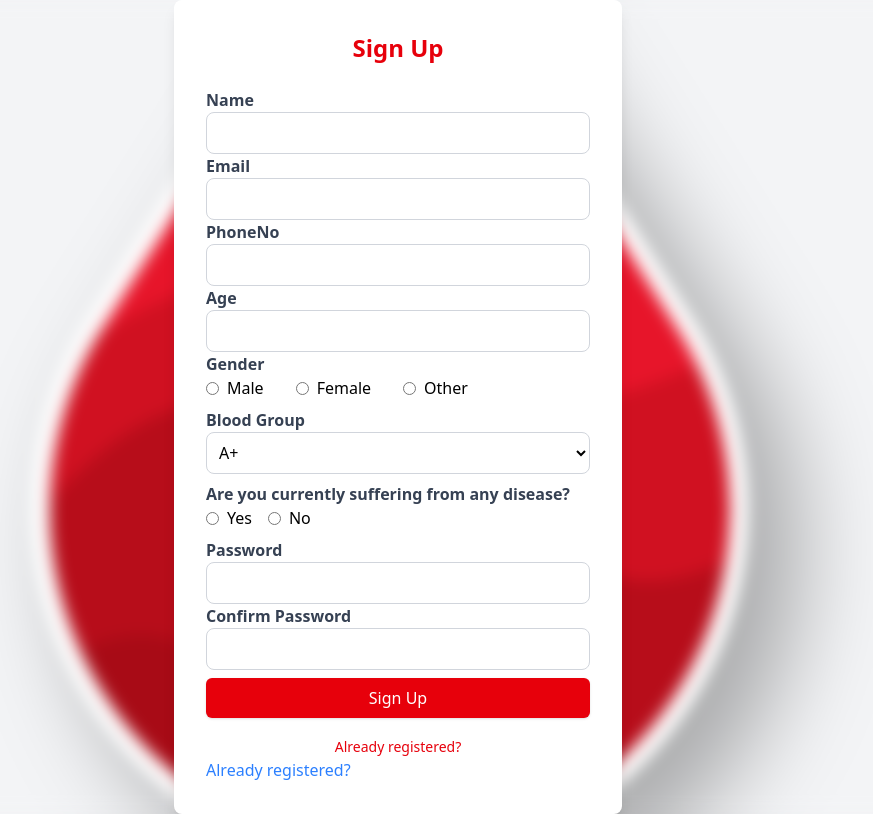
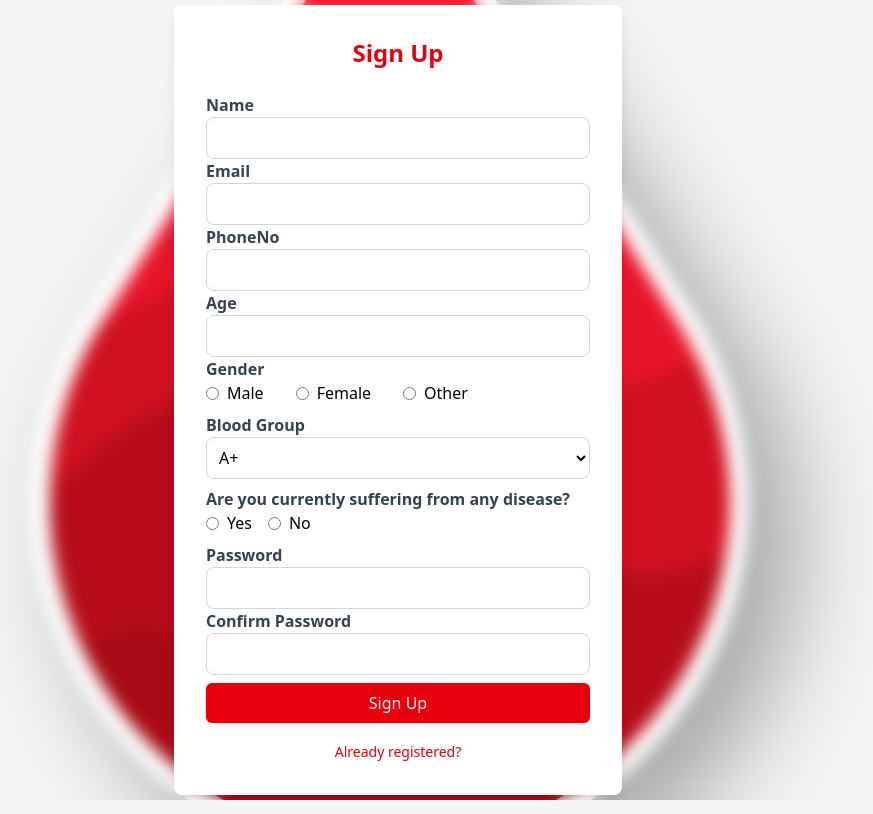
Before and after one commit to sahusateesh8737/Hemova, a PHP site: page /signup.php in a window 1280 px wide. Shown: the whole page, without its empty margins (242-1115 px from the left). Run offline with PHP 8.4, Linux system fonts and the light colour scheme; style sheets or scripts are compiled from the project's sources.

Commit message:
Fixed duplicate 'Already registered?' link

```diff
--- a/signup.php
+++ b/signup.php
@@ -164,9 +164,7 @@ if ($_SERVER['REQUEST_METHOD'] == 'POST') {
             </a>
         </div>
     </form>
-    <a href="./login.php" class="text-blue-500 hover:underline">Already registered?</a>
 </div>
-
 
 </body>
 </html>
```
